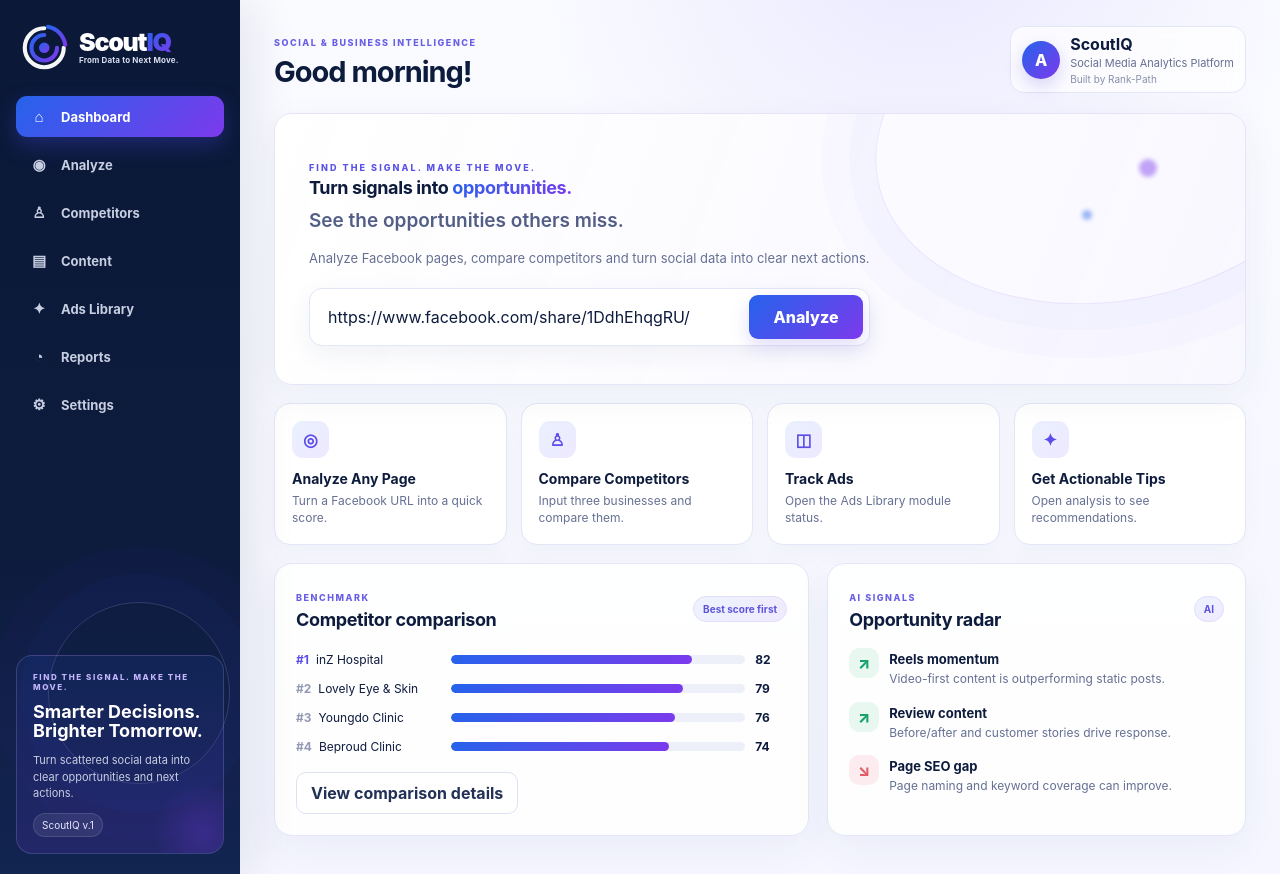
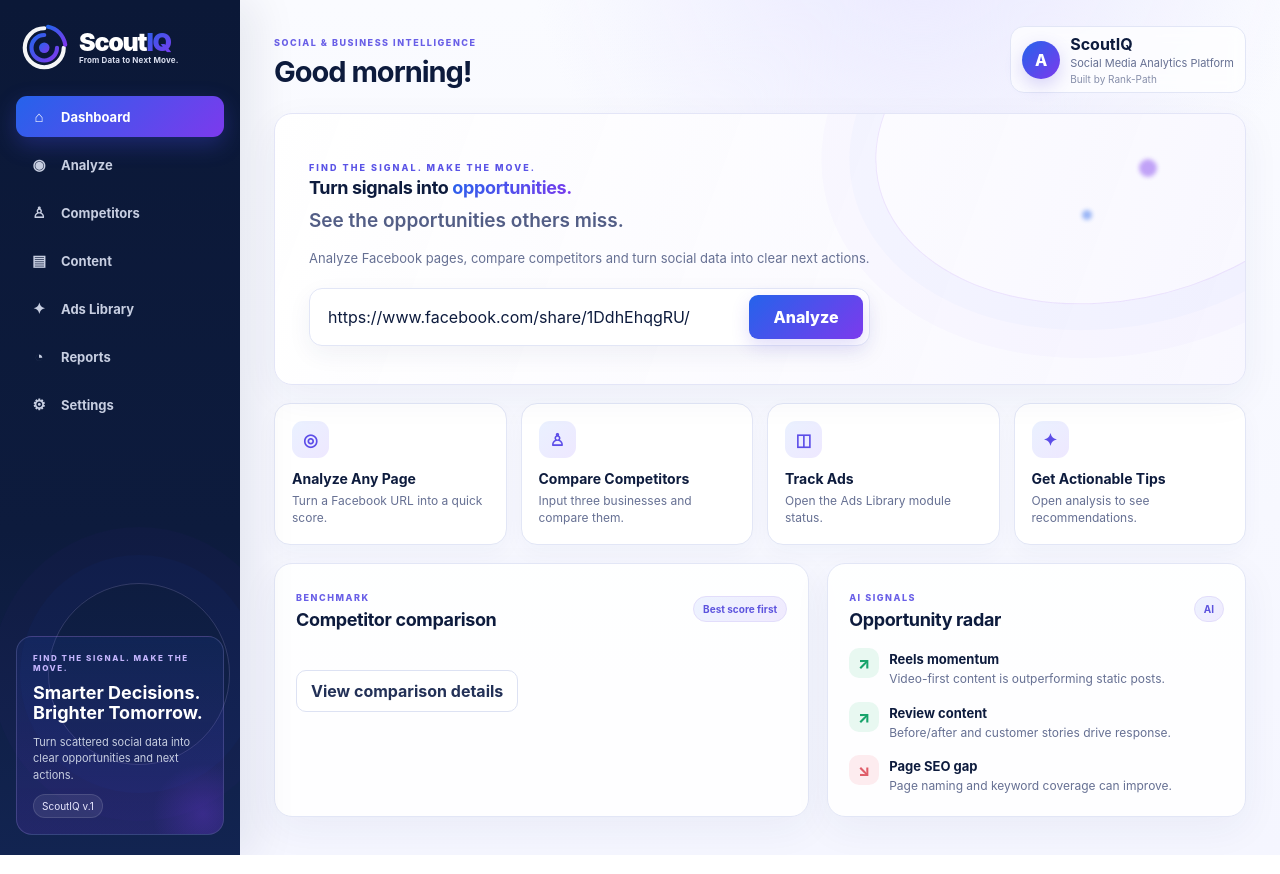
Before and after one commit to rankpath/ScoutIQ, a Next.js app: page / in a window 1280 px wide. Built offline with nearby package versions, Linux system fonts and the light colour scheme.

Commit message:
Keep competitor comparison empty until user input

```diff
--- a/app/page.js
+++ b/app/page.js
@@ -4,7 +4,7 @@
 
 const navItems = ['Dashboard', 'Analyze', 'Competitors', 'Content', 'Ads Library', 'Reports', 'Settings']
 const navIcons = { Dashboard:'⌂', Analyze:'◉', Competitors:'♙', Content:'▤', 'Ads Library':'✦', Reports:'◔', Settings:'⚙' }
-const defaultCompetitors = ['inZ Hospital', 'Lovely Eye & Skin', 'Beproud Clinic']
+const defaultCompetitors = ['', '', '']
 const demoScores = [82, 79, 74]
 
 const comparisonFactors = [
@@ -57,7 +57,7 @@
   const [activePage, setActivePage] = useState('Dashboard')
   const [url, setUrl] = useState('https://www.facebook.com/share/1DdhEhqgRU/')
   const [competitorInputs, setCompetitorInputs] = useState(defaultCompetitors)
-  const [competitors, setCompetitors] = useState(defaultCompetitors)
+  const [competitors, setCompetitors] = useState([])
   const [hasCompared, setHasCompared] = useState(false)
   const [insights, setInsights] = useState(starterInsights)
   const [analysisRuns, setAnalysisRuns] = useState(0)
@@ -73,15 +73,20 @@
     try { localStorage.setItem('scoutiq-content-insights', JSON.stringify(insights)) } catch {}
   }, [insights])
 
-  const comparison = useMemo(() => [
-    ['Youngdo Clinic', 76],
-    ...competitors.map((name, index) => [displayBusinessName(name, `Competitor ${index + 1}`), demoScores[index]]),
-  ], [competitors])
+  const comparison = useMemo(() => {
+    const entered = competitors.filter(name => name && name.trim())
+    if (!hasCompared || entered.length === 0) return []
+    return [
+      ['Youngdo Clinic', 76],
+      ...entered.map((name, index) => [displayBusinessName(name, ''), demoScores[index] ?? 70]),
+    ]
+  }, [competitors, hasCompared])
 
   const updateCompetitor = (index, value) => setCompetitorInputs(current => current.map((item, i) => i === index ? value : item))
   const compareThree = () => {
-    setCompetitors(competitorInputs.map((item, index) => item.trim() || `Competitor ${index + 1}`))
-    setHasCompared(true)
+    const entered = competitorInputs.map(item => item.trim()).filter(Boolean)
+    setCompetitors(entered)
+    setHasCompared(entered.length > 0)
   }
   const runAnalysis = () => {
     setAnalysisRuns(current => current + 1)
```
